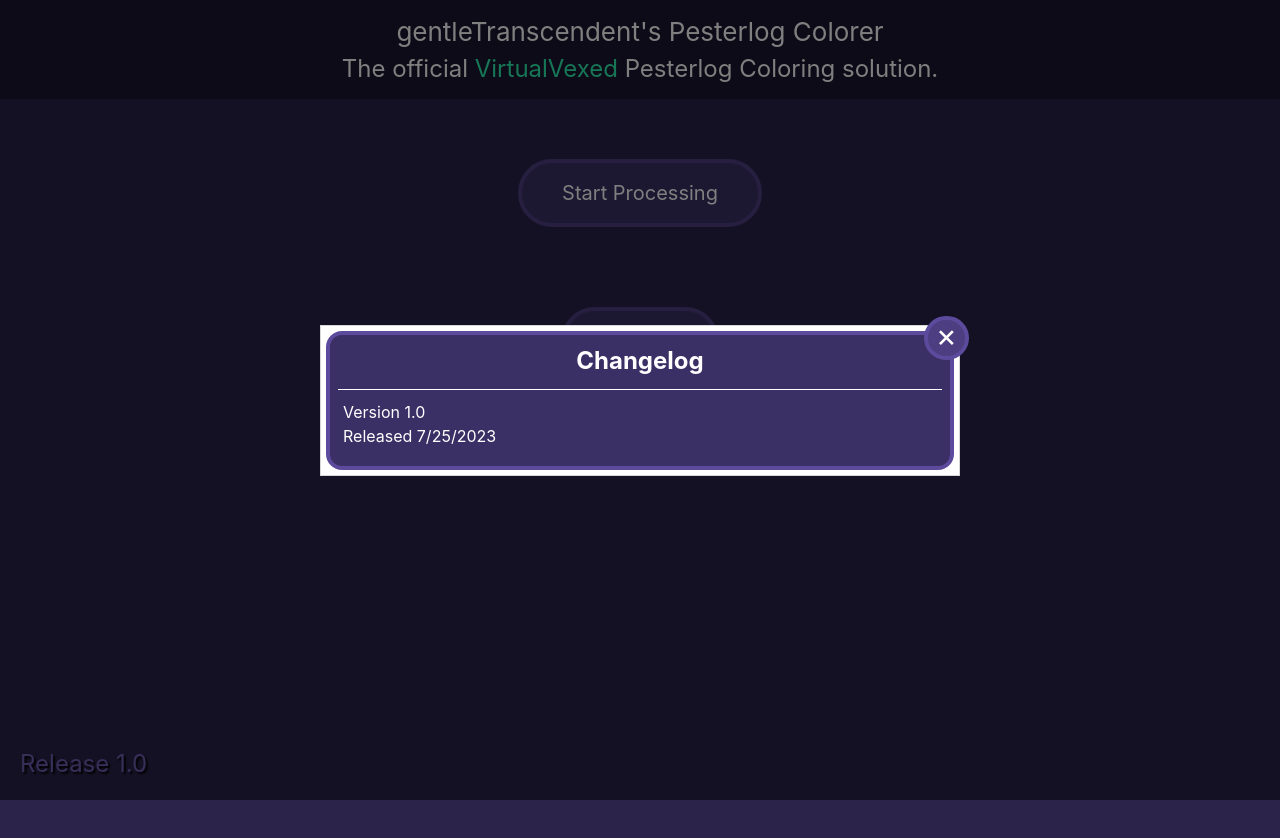
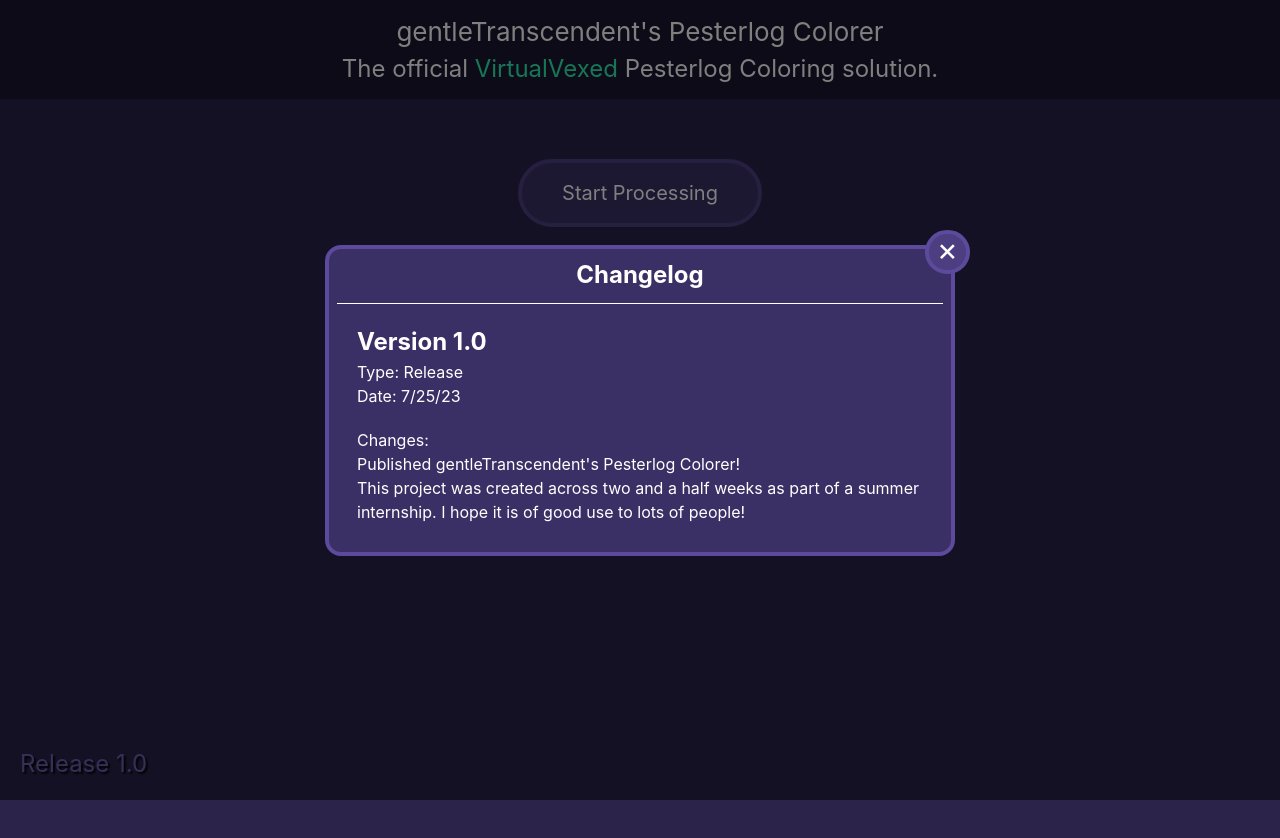
Before and after one commit to julianmackenzie/Pesterlog-Colorer-React, a React (Create React App) app: page / in a window 1280 px wide. Both pictures are taken after a click on the button "Release 1.0". Shown: the top 838 px of the page. After the commit the page ends 800 px from the top, so only its background shows below. Built offline with nearby package versions, Linux system fonts and the light colour scheme.

Commit message:
Changelog for v1 partially written

```diff
--- a/src/App.css
+++ b/src/App.css
@@ -66,6 +66,10 @@ body {background-color: #2B234A;}
   text-shadow: 2px 2px 2px #000000;
 }
 
+.popup-content {
+  background: transparent !important;
+  border: transparent !important;
+}
 
 .modal {
   color: white;
@@ -92,6 +96,13 @@ body {background-color: #2B234A;}
 }
 
 .modal > .popupcontent {
+  max-height: 50vh;
+  overflow-y: scroll;
   width: 100%;
-  padding: 10px 5px;
+  padding: 20px 20px;
 }
+
+.modal h1 {
+  font-size: x-large;
+  font-weight: bold;
+}
--- a/src/App.js
+++ b/src/App.js
@@ -33,7 +33,7 @@ function TutorialButton() {
 export default function App() {
   return (
     <div className="App">
-      <div className="bg-gentle-700 min-h-screen py-10">
+      <div className="bg-gentle-700 py-10">
 
 
 
--- a/src/components/Version.js
+++ b/src/components/Version.js
@@ -4,7 +4,11 @@ import 'reactjs-popup/dist/index.css';
 
 
 
-let version = "Release 1.0";
+let versionname = "Release 1.0";
+
+let version = "1.0"
+let type = "Release"
+let date = "7/25/23"
 
 
 
@@ -12,7 +16,7 @@ export default function Header() {
     return (
       <div className="App">
         <footer className="App-version">
-          <Popup trigger={<button className="versionbutton fixed text-2xl left-5 bottom-5 text-gentle-300 hover:text-gentle-100">{version}</button>} modal>
+          <Popup trigger={<button className="versionbutton fixed text-2xl left-5 bottom-5 text-gentle-300 hover:text-gentle-100">{versionname}</button>} modal>
 
             {close => (
               <div className="modal bg-gentle-600 border-4 p-2 rounded-2xl border-gentle-400">
@@ -22,8 +26,16 @@ export default function Header() {
 
                 <div className="popupheader">Changelog</div>
                 <div className="popupcontent">
-                  <h1>Version 1.0</h1>
-                  <p>Released 7/25/2023</p>
+                  <div>
+                    <h1>Version {version}</h1>
+                    <p>Type: {type}</p>
+                    <p>Date: {date}</p>
+                  </div>
+                  <div className="pt-5">
+                    <h2>Changes:</h2>
+                    <p>Published gentleTranscendent's Pesterlog Colorer!</p>
+                    <p>This project was created across two and a half weeks as part of a summer internship. I hope it is of good use to lots of people!</p>
+                  </div>
                 </div>
               </div>
 
--- a/src/pages/Process.js
+++ b/src/pages/Process.js
@@ -308,10 +308,7 @@ export default function Process() {
         dialogue = dialogue.replace(bracketTag, "<span style='color: " + characterColor[e[0]] + "'>" + bracketTag + "</span>");
       });
 
-
-
       return(dialogue);
-
     }
 
 
@@ -329,7 +326,7 @@ export default function Process() {
 
   return (
     <div className="App">
-      <div className="bg-gentle-700 min-h-screen py-10">
+      <div className="bg-gentle-700 py-10">
 
 
         <ToastContainer
--- a/src/pages/Tutorial.js
+++ b/src/pages/Tutorial.js
@@ -39,7 +39,7 @@ cout << endl << endl << endl << endl << endl << endl << "--- PESTERLOG FORMATTIN
 export default function Tutorial() {
   return (
     <div className="App">
-      <div className="bg-gentle-700 min-h-screen pt-5 pb-20 text-white">
+      <div className="bg-gentle-700 pt-5 pb-20 text-white">
 
         <h1>Pesterlog Processing Tutorial</h1>
 
```
